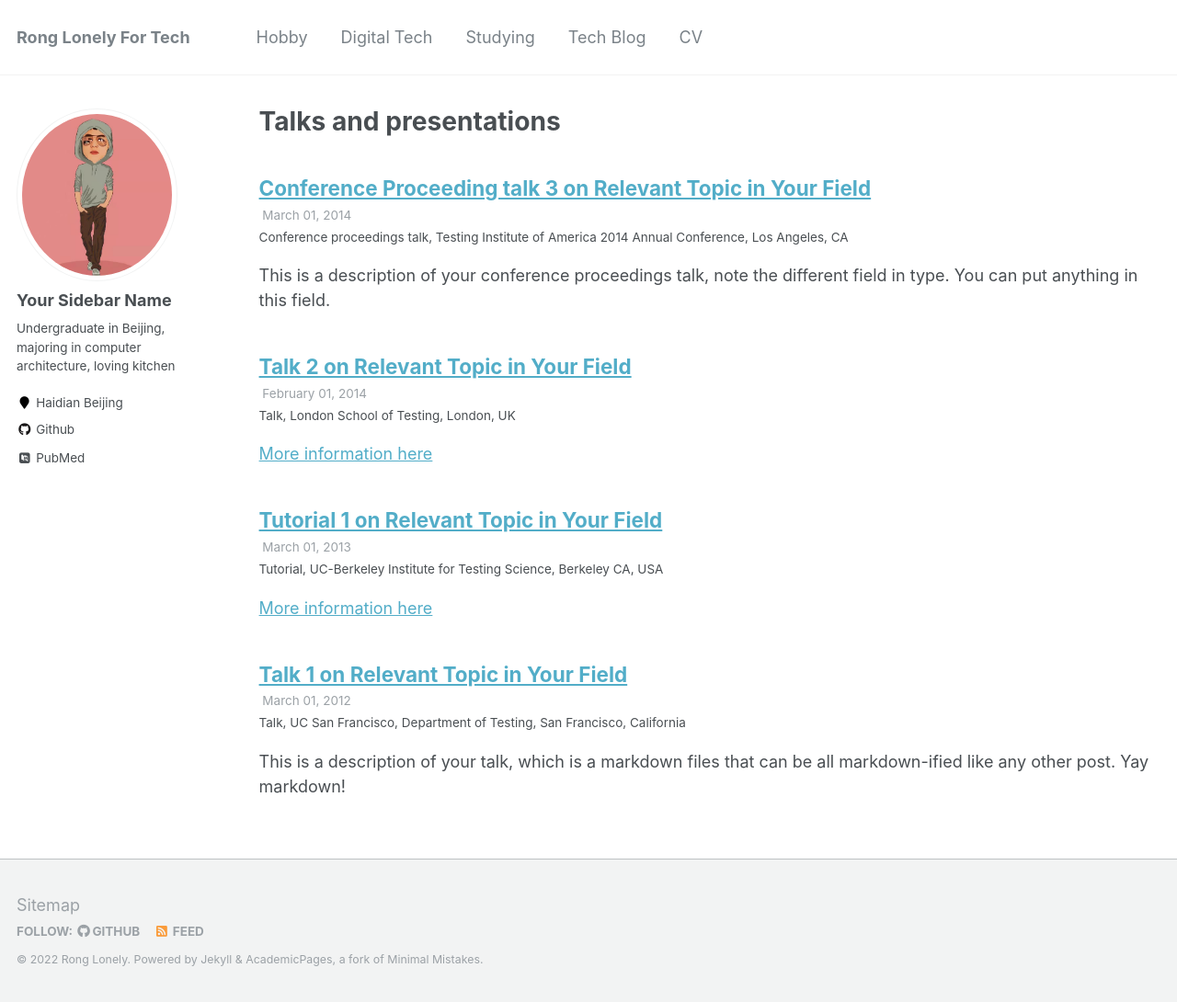
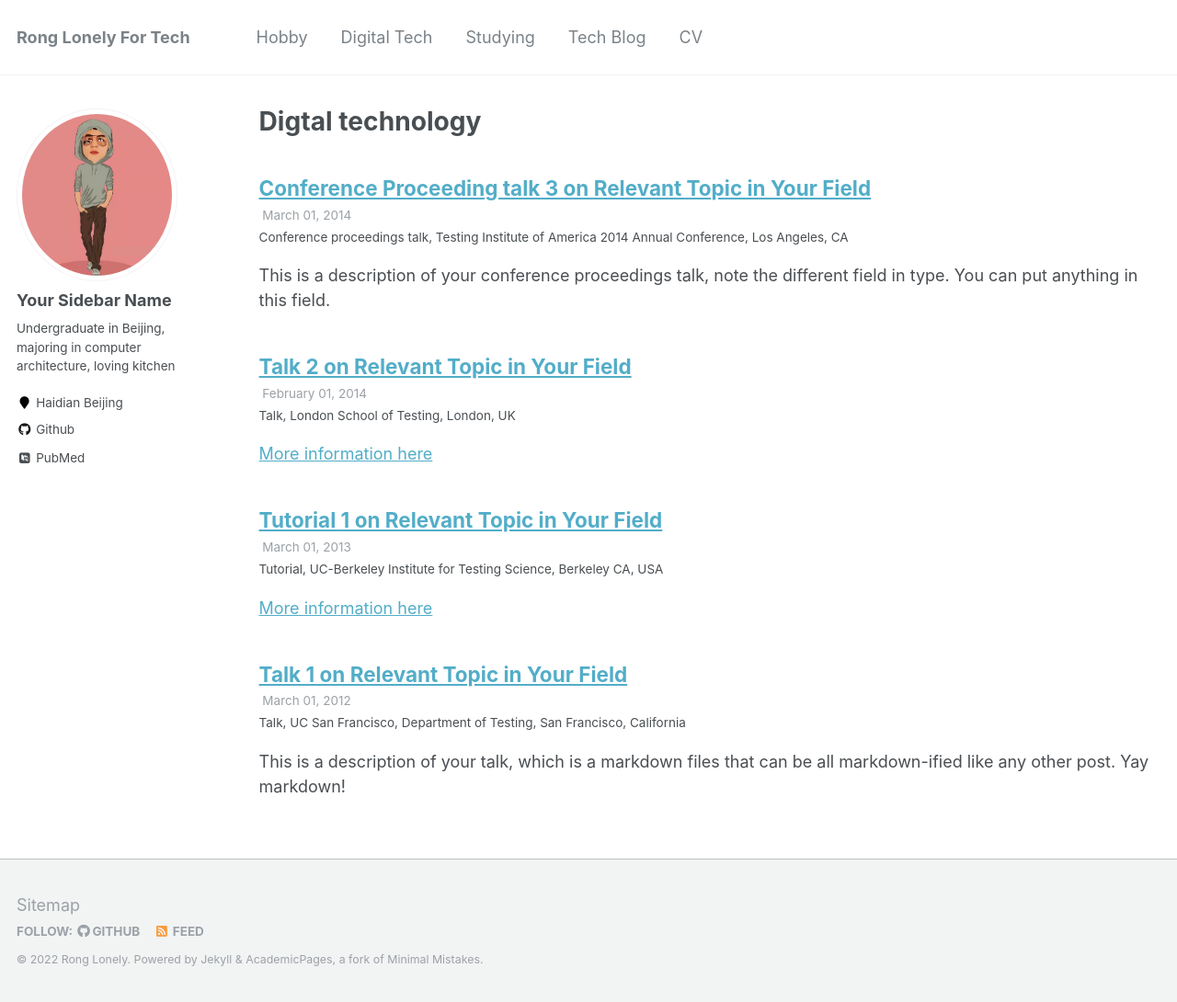
Before and after one commit to lrg11/lrg11.github.io, a Jekyll site: the page built from _pages/talks.html, in a window 1280 px wide and 1090 px high. Shown: the whole window at 92% size. Built offline with Jekyll 4.4.1, drawn with Linux system fonts in a browser that asks for light colours; some web fonts are replaced.

Commit message:
Update talks.html

```diff
--- a/_pages/talks.html
+++ b/_pages/talks.html
@@ -1,13 +1,12 @@
 ---
 layout: archive
-title: "Talks and presentations"
+title: "Digtal technology"
 permalink: /talks/
 author_profile: true
 ---
 
 {% if site.talkmap_link == true %}
 
-<p style="text-decoration:underline;"><a href="/talkmap.html">See a map of all the places I've given a talk!</a></p>
 
 {% endif %}
 
```
